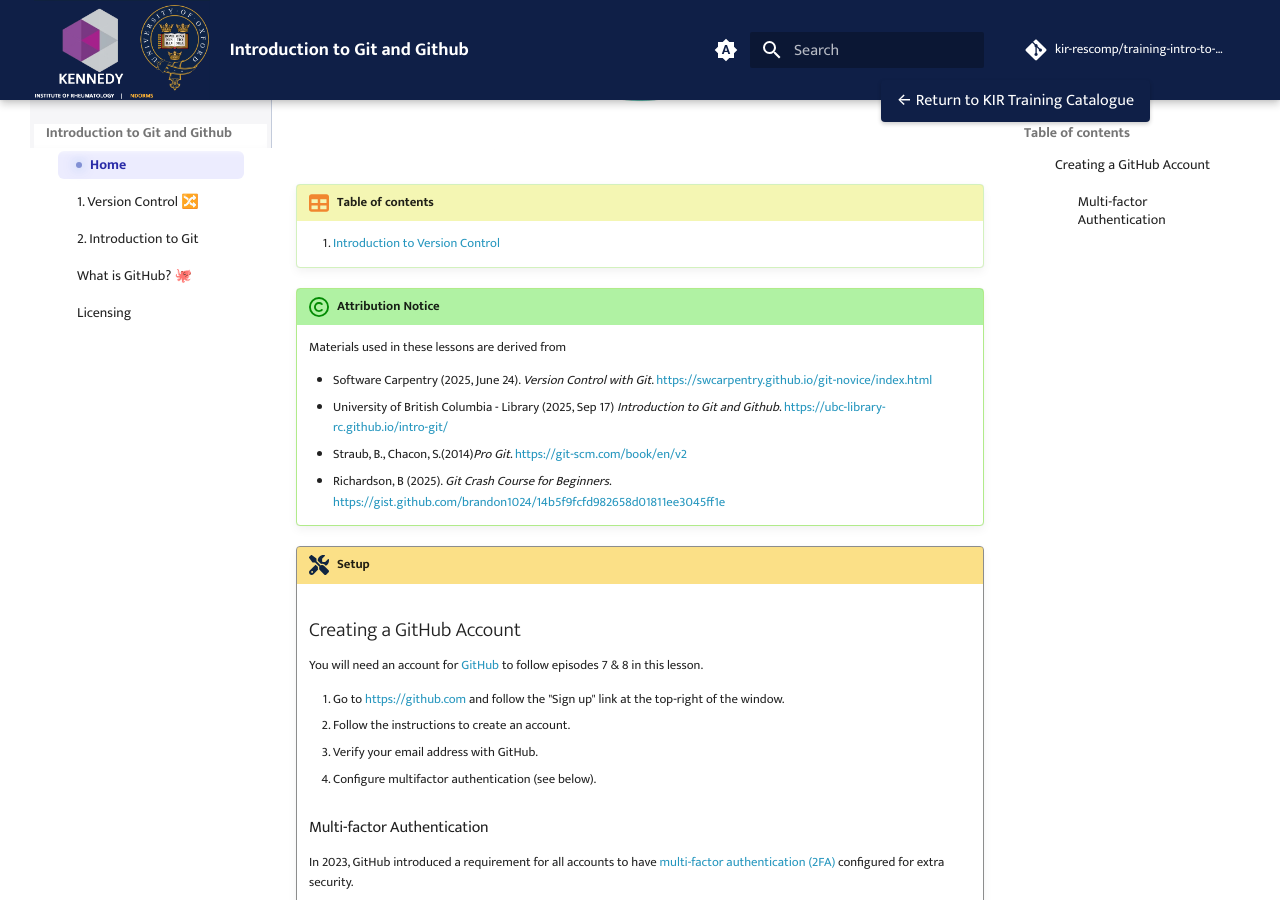
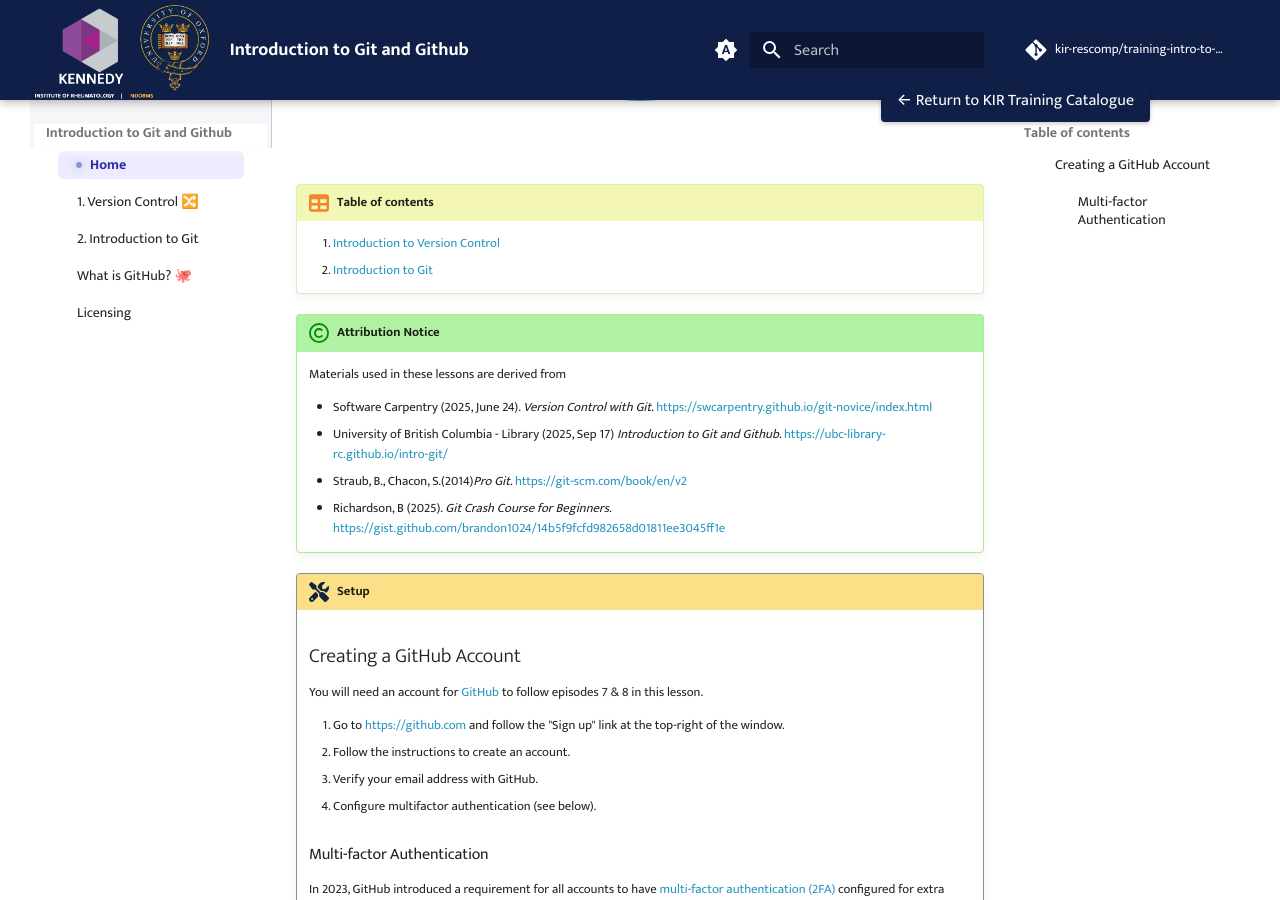
Before and after one commit to kir-rescomp/training-intro-to-git-github, an MkDocs documentation site: the page built from docs/index.md, in a window 1280 px wide and 900 px high, scrolled down 459 px. Built offline with MkDocs 1.6.1 and Material for MkDocs 9.7.7, drawn with Linux system fonts in a browser that asks for light colours; comment, search, counter and statistics services are not loaded.

Commit message:
update TOC

```diff
--- a/docs/index.md
+++ b/docs/index.md
@@ -26,6 +26,7 @@
 !!! table "Table of contents"
 
     1. [Introduction to Version Control](./1.what_is_versioncontrol.md)
+    2. [Introduction to Git](./2.git_and_gitcommands.md)
 
 
 
```
